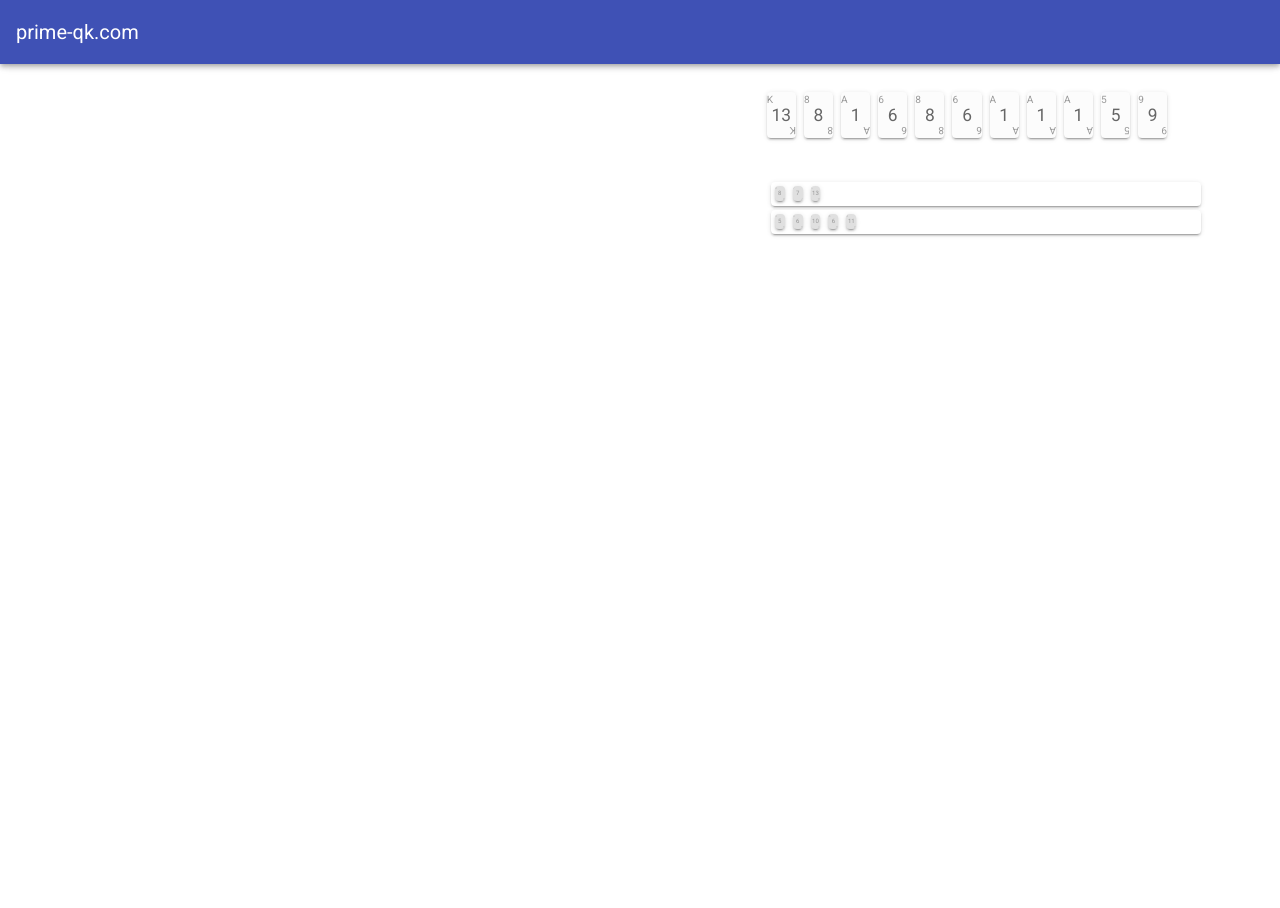
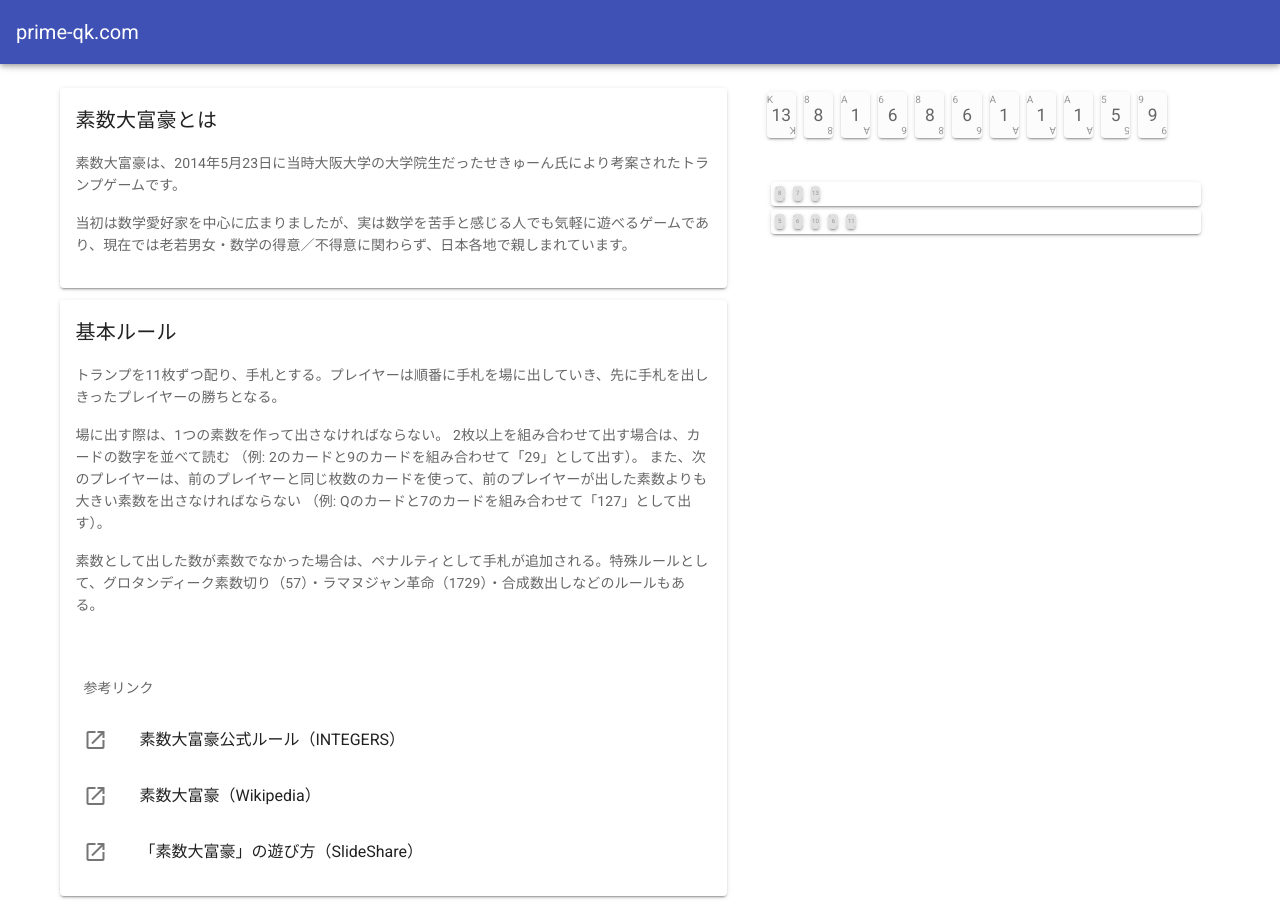
Before and after one commit to butchi/com-prime-qk, a Nuxt app: page / in a window 1280 px wide. Before the commit the page ends 800 px from the top, so only its background shows below. Built offline with nearby package versions, Linux system fonts and the light colour scheme.

Commit message:
ホームページ実装

```diff
--- a/pages/index.vue
+++ b/pages/index.vue
@@ -1,6 +1,72 @@
 <template>
   <v-row>
     <v-col md="7">
+      <article>
+        <v-card class="mt-3">
+          <v-card-title>
+            素数大富豪とは
+          </v-card-title>
+
+          <v-card-text>
+            <p>素数大富豪は、2014年5月23日に当時大阪大学の大学院生だったせきゅーん氏により考案されたトランプゲームです。</p>
+            <p>当初は数学愛好家を中心に広まりましたが、実は数学を苦手と感じる人でも気軽に遊べるゲームであり、現在では老若男女・数学の得意／不得意に関わらず、日本各地で親しまれています。</p>
+          </v-card-text>
+        </v-card>
+
+        <v-card class="mt-3">
+          <v-card-title>
+            基本ルール
+          </v-card-title>
+
+          <v-card-text>
+            <p>トランプを11枚ずつ配り、手札とする。プレイヤーは順番に手札を場に出していき、先に手札を出しきったプレイヤーの勝ちとなる。</p>
+            <p>場に出す際は、1つの素数を作って出さなければならない。
+              2枚以上を組み合わせて出す場合は、カードの数字を並べて読む
+              （例: 2のカードと9のカードを組み合わせて「29」として出す）。
+              また、次のプレイヤーは、前のプレイヤーと同じ枚数のカードを使って、前のプレイヤーが出した素数よりも大きい素数を出さなければならない
+              （例: Qのカードと7のカードを組み合わせて「127」として出す）。</p>
+            <p>素数として出した数が素数でなかった場合は、ペナルティとして手札が追加される。特殊ルールとして、グロタンディーク素数切り（57）・ラマヌジャン革命（1729）・合成数出しなどのルールもある。</p>
+          </v-card-text>
+
+          <v-card-actions>
+            <v-list flat>
+              <v-subheader>参考リンク</v-subheader>
+              <v-list-item-group v-model="selectedItem" color="primary">
+                <v-list-item href="http://integers.hatenablog.com/entry/2017/06/28/020242" target="_blank">
+                  <v-list-item-icon>
+                    <v-icon>mdi-open-in-new</v-icon>
+                  </v-list-item-icon>
+                  <v-list-item-content>
+                    <v-list-item-title>
+                      素数大富豪公式ルール（INTEGERS）
+                    </v-list-item-title>
+                  </v-list-item-content>
+                </v-list-item>
+                <v-list-item href="https://ja.wikipedia.org/wiki/素数大富豪" target="_blank">
+                  <v-list-item-icon>
+                    <v-icon>mdi-open-in-new</v-icon>
+                  </v-list-item-icon>
+                  <v-list-item-content>
+                    <v-list-item-title>
+                      素数大富豪（Wikipedia）
+                    </v-list-item-title>
+                  </v-list-item-content>
+                </v-list-item>
+                <v-list-item href="https://www.slideshare.net/nisei/ver2-235575554" target="_blank">
+                  <v-list-item-icon>
+                    <v-icon>mdi-open-in-new</v-icon>
+                  </v-list-item-icon>
+                  <v-list-item-content>
+                    <v-list-item-title>
+                      「素数大富豪」の遊び方（SlideShare）
+                    </v-list-item-title>
+                  </v-list-item-content>
+                </v-list-item>
+              </v-list-item-group>
+            </v-list>
+          </v-card-actions>
+        </v-card>
+      </article>
     </v-col>
     <v-col md="5">
       <Qk></Qk>
```
